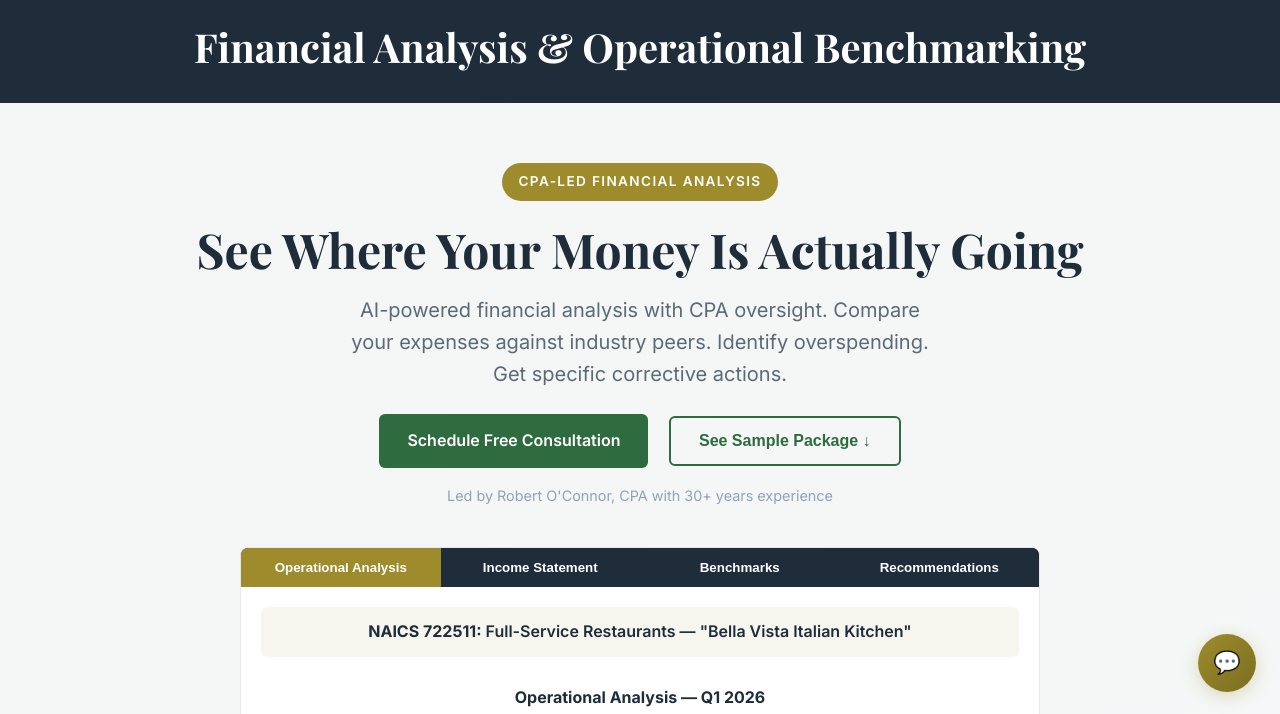
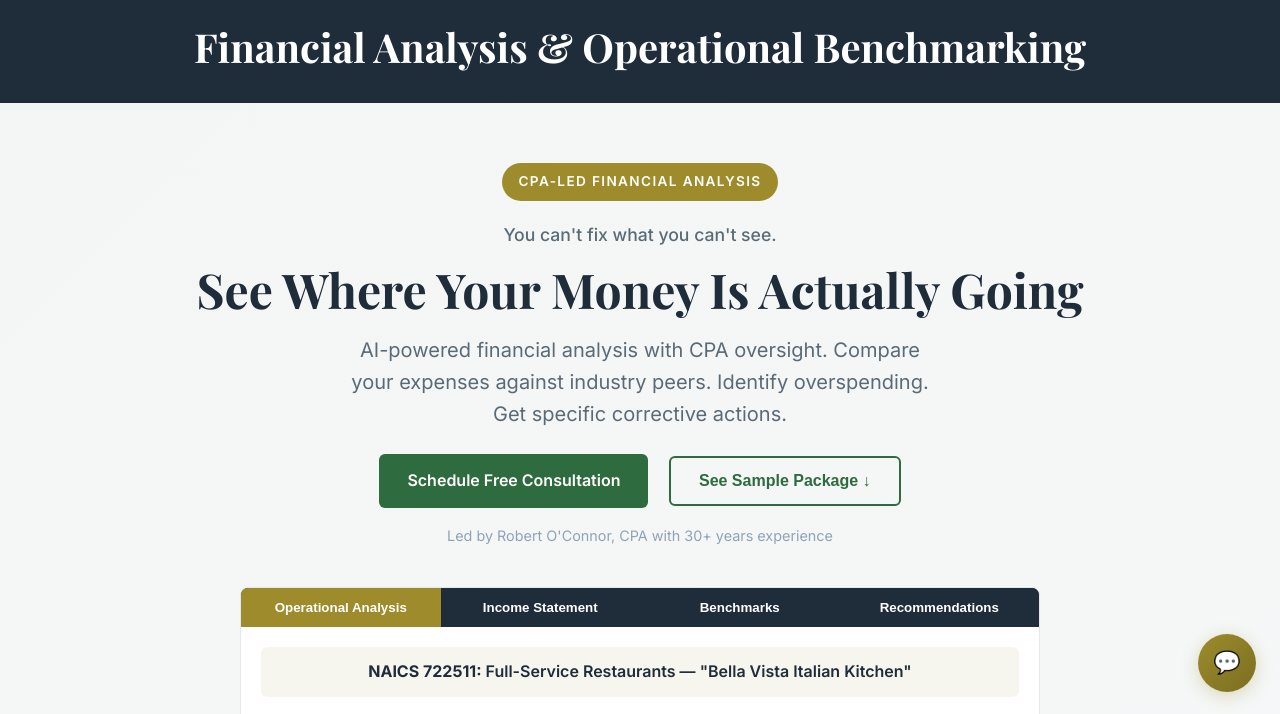
Before and after one commit to oconnor1171/agility-website, a plain HTML site: page pages/financial-analysis.html in a window 1280 px wide. Shown: the part 84-798 px from the top of the page. Drawn offline with nearby package versions, Linux system fonts and the light colour scheme; a script that the page names is missing.

Commit message:
line add

```diff
--- a/pages/financial-analysis.html
+++ b/pages/financial-analysis.html
@@ -64,6 +64,7 @@
     <section class="fa-hero">
       <div class="container">
         <div class="fa-hero-badge">CPA-LED FINANCIAL ANALYSIS</div>
+        <p style="font-size: 1.1rem; color: var(--fa-text-secondary); margin-bottom: 12px; font-weight: 500;">You can't fix what you can't see.</p>
         <h1 class="fa-hero-heading">See Where Your Money Is Actually Going</h1>
         <p class="fa-hero-subhead">AI-powered financial analysis with CPA oversight. Compare your expenses against industry peers. Identify overspending. Get specific corrective actions.</p>
         <div>
```
